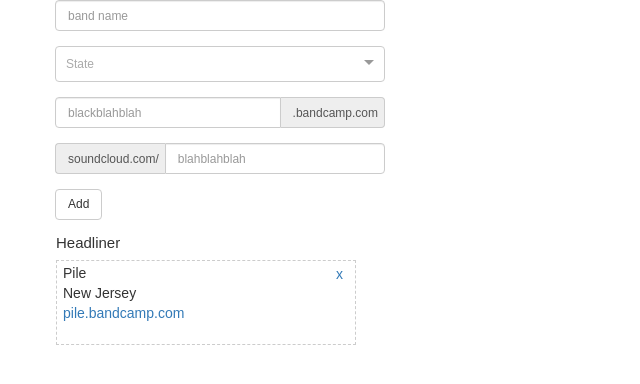
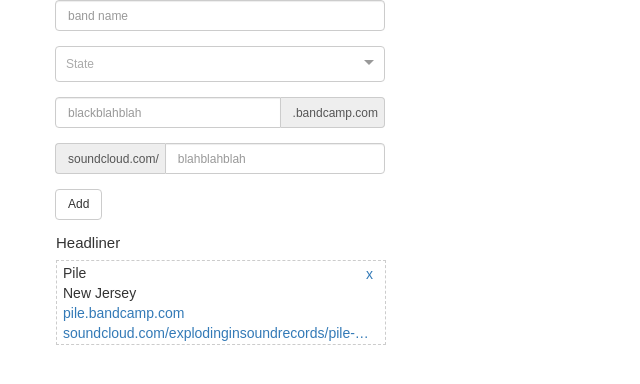
Before and after one commit to wiredin/bands-react-form, a React (Create React App) app: page / in a window 1280 px wide. Shown: the top 384 px of the page, without its empty margins (0-640 px from the left). Built offline with nearby package versions, Linux system fonts and the light colour scheme.

Commit message:
New Tab on links, wider band boxes

```diff
--- a/src/App.css
+++ b/src/App.css
@@ -5,10 +5,11 @@
 .Band{
   margin: 4px 0 4px 0;
   font-size:14px;
-  width:300px;
+  width:330px;
   border: dashed 1px #ccc;
   height:85px;
   padding: 2px 6px;
+  background-color:white;
 }
 
 .virtBand{
--- a/src/App.js
+++ b/src/App.js
@@ -31,7 +31,7 @@
 
 const Soundcloud = ({soundcloud}) => {
   if (soundcloud) {
-    return <li><a href={`https://soundcloud.com/${soundcloud}`}>{`soundcloud.com/${soundcloud}`}</a></li>;
+    return <li><a target="_blank" href={`https://soundcloud.com/${soundcloud}`}>{`soundcloud.com/${truncate(soundcloud,30)}`}</a></li>;
   }
   return <li></li>;
 };
@@ -75,6 +75,10 @@
   }
 }
 
+function truncate(str, max) {
+    return str.length > max ? str.substr(0, max-1) + '…' : str;
+}
+
 class App extends Component {
   constructor(props){
     super(props);
@@ -83,7 +87,7 @@
       state: '',
       bandcamp: '',
       soundcloud: '',
-      data: [{name: 'Pile', state: 'NJ', bandcamp: 'pile'}],
+      data: [{name: 'Pile', state: 'NJ', bandcamp: 'pile', soundcloud: 'explodinginsoundrecords/pile-texas'}],
       errors: {name: false, state: false}
     };
     this.handleChange = this.handleChange.bind(this);
@@ -191,7 +195,7 @@
             <input className="btn btn-default"  type="submit" value="Add" />
           </div>
         </form>
-          <BandList bands={this.state.data} onSortEnd={this.onSortEnd} onRemove={this.handleRemove} distance={1}/>
+          <BandList bands={this.state.data} onSortEnd={this.onSortEnd} onRemove={this.handleRemove} pressDelay={1}/>
       </div>
     );
   }
--- a/src/bandLocationSelect.js
+++ b/src/bandLocationSelect.js
@@ -24,7 +24,7 @@
     }else if (val.value == 'USA'){
       this.setState({
         selectLabel: "State",
-        selectLocation: "USA",
+        selectLocation: "US",
         state: null
       });
     }else{
```
